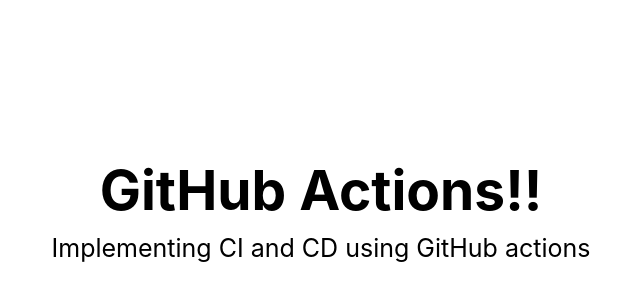
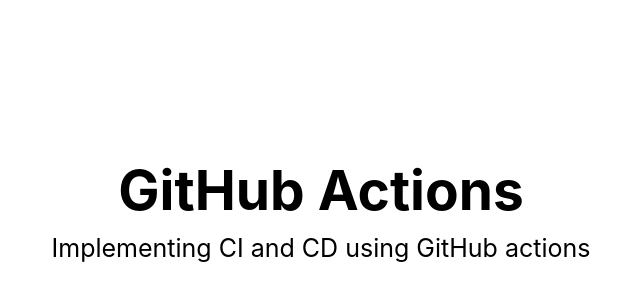
Before and after one commit to kamranahmedse/github-actions-youtube, a website: page index.html in a window 1280 px wide. Shown: the part 190-490 px from the top of the page, without its empty margins (319-959 px from the left). Drawn offline with Linux system fonts and the light colour scheme.

```diff
--- a/index.html
+++ b/index.html
@@ -35,7 +35,7 @@
 </head>
 <body>
 <div class='container'>
-  <h1>GitHub Actions!!</h1>
+  <h1>GitHub Actions</h1>
   <p>Implementing CI and CD using GitHub actions</p>
 </div>
 </body>
```
Also changed, not shown: tests/dummy.js (+2 -1 lines).
